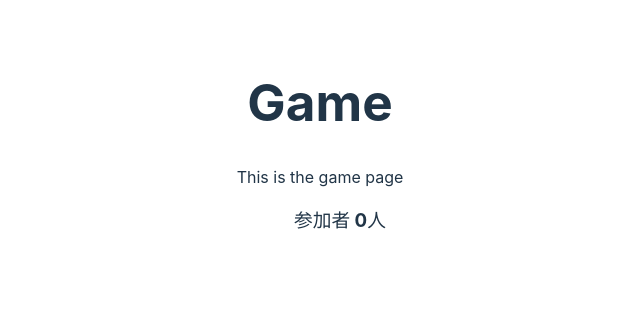
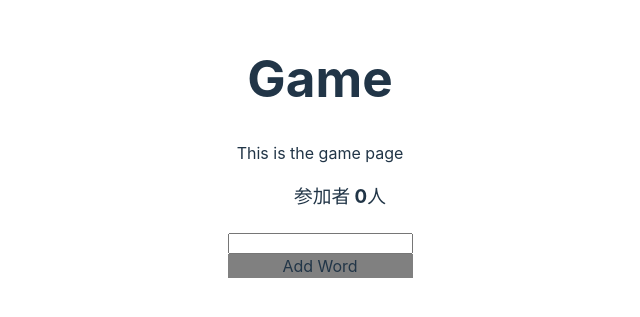
Before and after one commit to itsp-pbl-2023/mind-graph, a React (Vite) app in the folder client/: page /game in a window 1280 px wide. Shown: the part 253-570 px from the top of the page, without its empty margins (320-960 px from the left). Built offline with nearby package versions, Linux system fonts and the light colour scheme; what @bufbuild/connect-query, @bufbuild/connect-web, @bufbuild/protobuf would draw is missing.

Commit message:
add node input button

```diff
--- a/client/src/pages/game.tsx
+++ b/client/src/pages/game.tsx
@@ -1,7 +1,25 @@
 import UserList from "../components/userlist"
-import { ThemeDisplay } from "../components/common/ThemeDisplay"
+import { ThemeDisplay } from '../components/common/ThemeDisplay'
+import { useOnEvent } from '../lib/hooks/stream.ts'
+import { useCallback, useState } from 'react'
+import Button from '../components/button.tsx'
+import { client } from '../lib/client.ts'
+import { useName } from '../lib/hooks/name.ts'
 
 const Game = () => {
+  const name = useName()
+  const [text, setText] = useState('')
+
+  const send = () => {
+    if (text === '') return
+    client.createNode({ word: text, senderId: name })
+    setText('')
+  }
+
+  useOnEvent(useCallback((event) => {
+    console.log(`new event ${event.event.case}`)
+    console.log(event)
+  }, []))
 
   return (
     <div>
@@ -9,6 +27,10 @@ const Game = () => {
       <h1>Game</h1>
       <p>This is the game page</p>
       <UserList />
+      <div>
+        <input type='text' value={text} onChange={(e) => setText(e.target.value)} />
+        <Button text='Add Word' onClick={() => send()} />
+      </div>
     </div>
   )
 }
--- a/client/src/pages/index.tsx
+++ b/client/src/pages/index.tsx
@@ -26,9 +26,8 @@ const Home = () => {
   const [count, setCount] = useState(0)
   const { data: helloRes } = useQuery(hello.useQuery({ name: 'Fogrex' }))
 
+  // ユーザーの入力を模倣
   const setName = useSetName()
-  // ユーザーの入力を模倣
-
   useEffect(() => {
     setTimeout(() => setName('Fogrex'), 1000)
   }, [setName])
```
Lines whose indentation alone changed are shown as unchanged.
